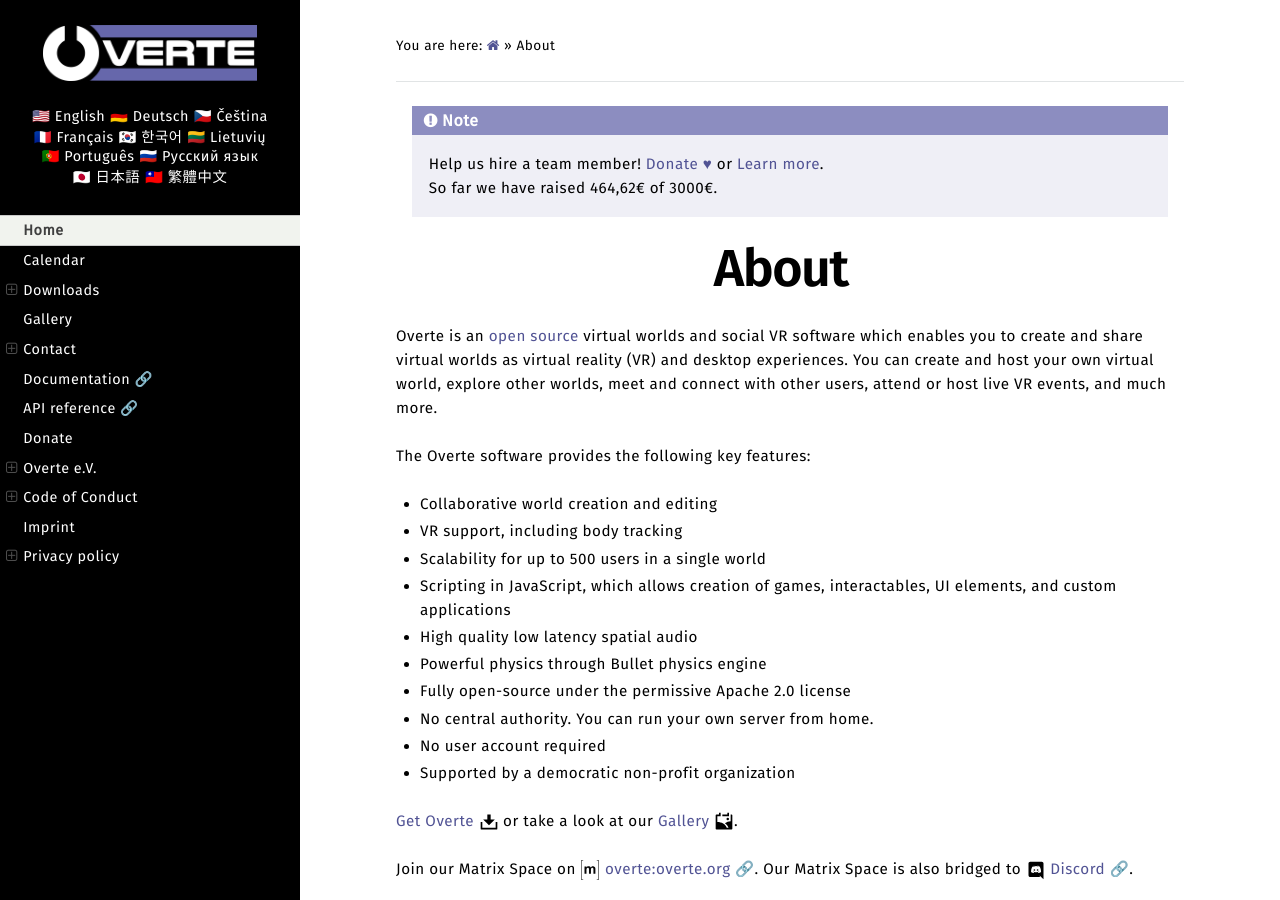
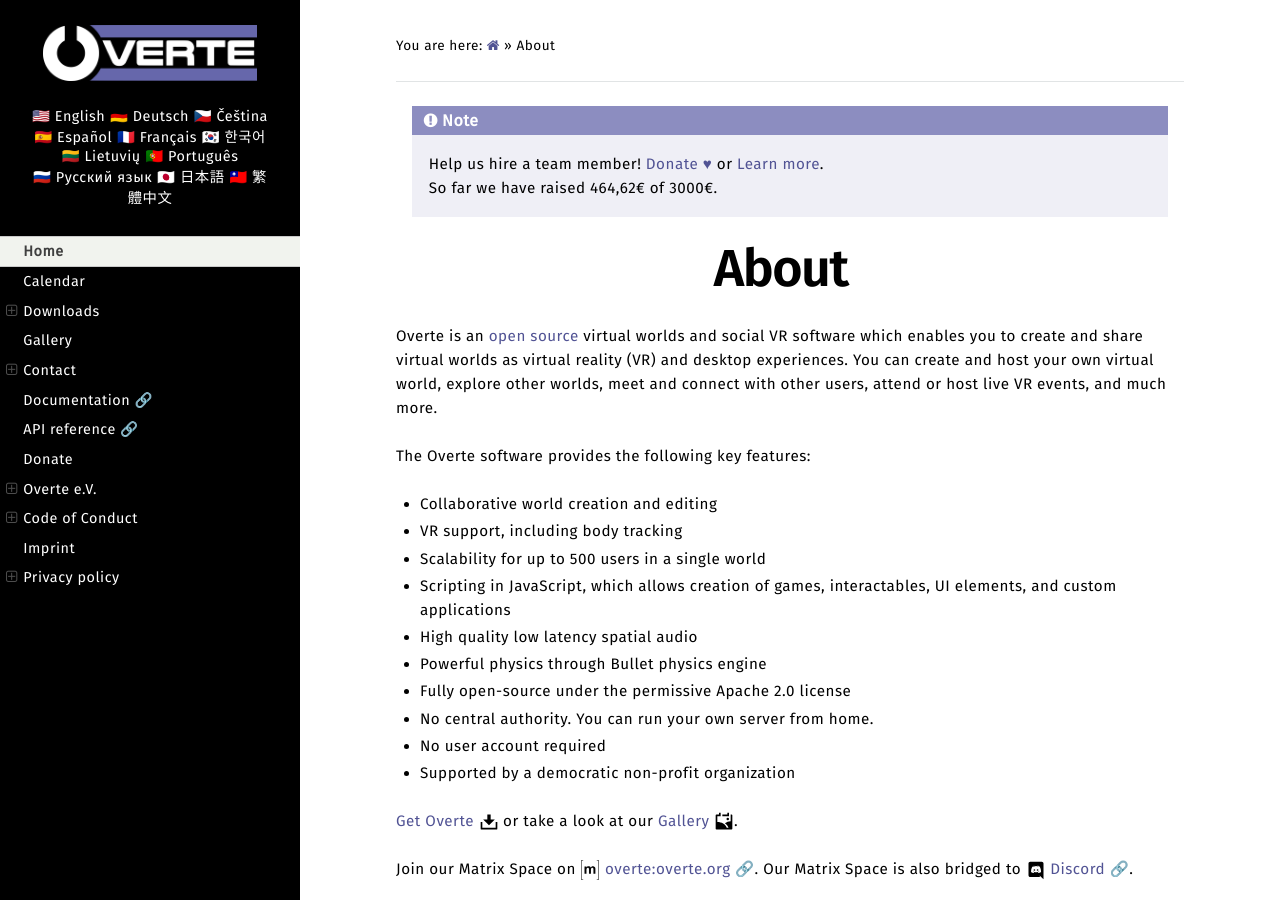
Before and after one commit to overte-org/overte-website-sphinx, a Sphinx documentation site: the page built from source/index.rst, in a window 1280 px wide and 900 px high. Built offline with Sphinx 7.4.7 and the Read the Docs theme 3.1.0, drawn with Linux system fonts in a browser that asks for light colours.

Commit message:
Manually added Spanish in deploy.yml, and searchbox.html

```diff
--- a/source/_templates/searchbox.html
+++ b/source/_templates/searchbox.html
@@ -5,6 +5,7 @@
     <a lang="en" value="english" href="https://overte.org/">🇺🇸&nbsp;English</a>
     <a lang="de" value="german" href="https://overte.org/de/">🇩🇪&nbsp;Deutsch</a>
     <a lang="cs" value="czech" href="https://overte.org/cs/">🇨🇿&nbsp;Čeština</a>
+    <a lang="es" value="spanish" href="https://overte.org/es/">🇪🇸&nbsp;Español</a>
     <a lang="fr" value="french" href="https://overte.org/fr/">🇫🇷&nbsp;Français</a>
     <a lang="ko" value="korean" href="https://overte.org/ko/">🇰🇷&nbsp;한국어</a>
     <a lang="lt" value="lithuanian" href="https://overte.org/lt/">🇱🇹&nbsp;Lietuvių</a>
```
Also changed, not shown: 1 other file. Lines whose indentation alone changed are shown as unchanged.
